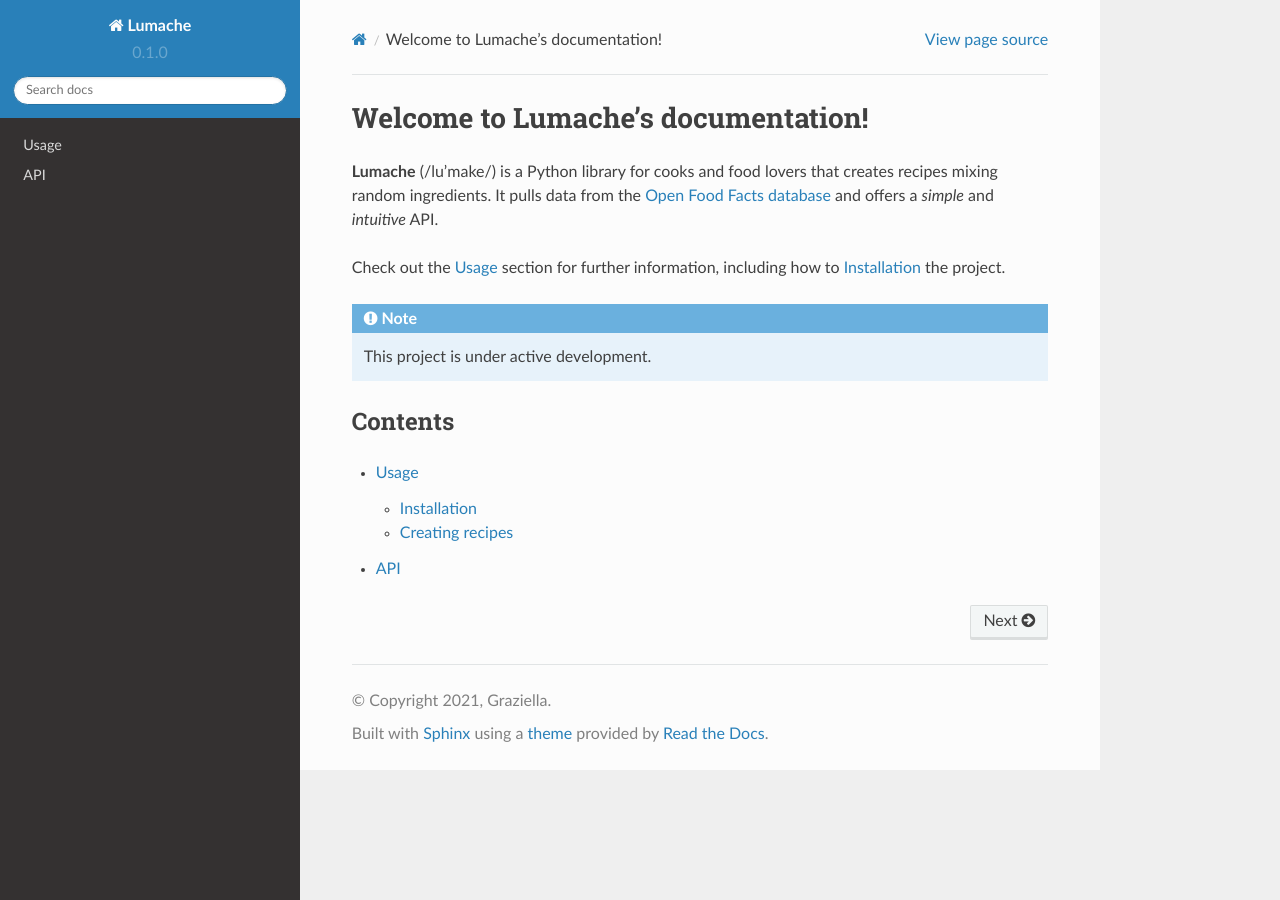
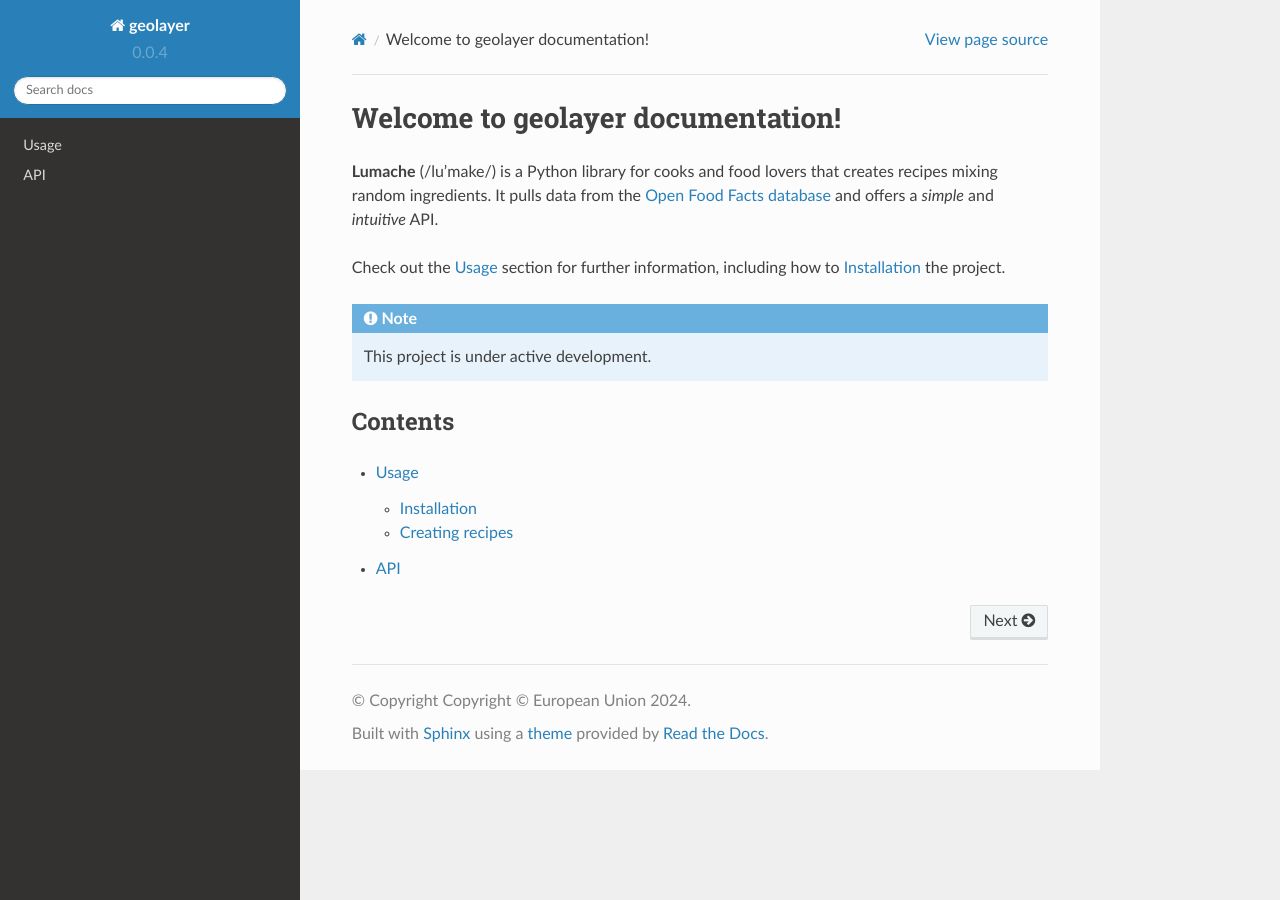
Before and after one commit to DavideDeMarchi/geolayer, a Sphinx documentation site: the page built from docs/source/index.rst, in a window 1280 px wide. Built offline with Sphinx 7.4.7 and the Read the Docs theme 2.0.0, drawn with Linux system fonts in a browser that asks for light colours.

Commit message:
Changed general info

```diff
--- a/docs/source/conf.py
+++ b/docs/source/conf.py
@@ -2,12 +2,12 @@
 
 # -- Project information
 
-project = 'Lumache'
-copyright = '2021, Graziella'
-author = 'Graziella'
+project = 'geolayer'
+copyright = 'Copyright © European Union 2024'
+author = 'Davide De Marchi'
 
-release = '0.1'
-version = '0.1.0'
+release = '0.0'
+version = '0.0.4'
 
 # -- General configuration
 
--- a/docs/source/index.rst
+++ b/docs/source/index.rst
@@ -1,5 +1,5 @@
-Welcome to Lumache's documentation!
-===================================
+Welcome to geolayer documentation!
+==================================
 
 **Lumache** (/lu'make/) is a Python library for cooks and food lovers
 that creates recipes mixing random ingredients.
--- a/pyproject.toml
+++ b/pyproject.toml
@@ -4,5 +4,5 @@
 
 [project]
 name = "lumache"
-authors = [{name = "Graziella", email = "graziella@lumache"}]
+authors = [{name = "Davide De Marchi", email = "davide.de-marchi@ec.europa.eu"}]
 dynamic = ["version", "description"]
```
Also changed, not shown: README.rst (+4 -7 lines), 1 other file.
